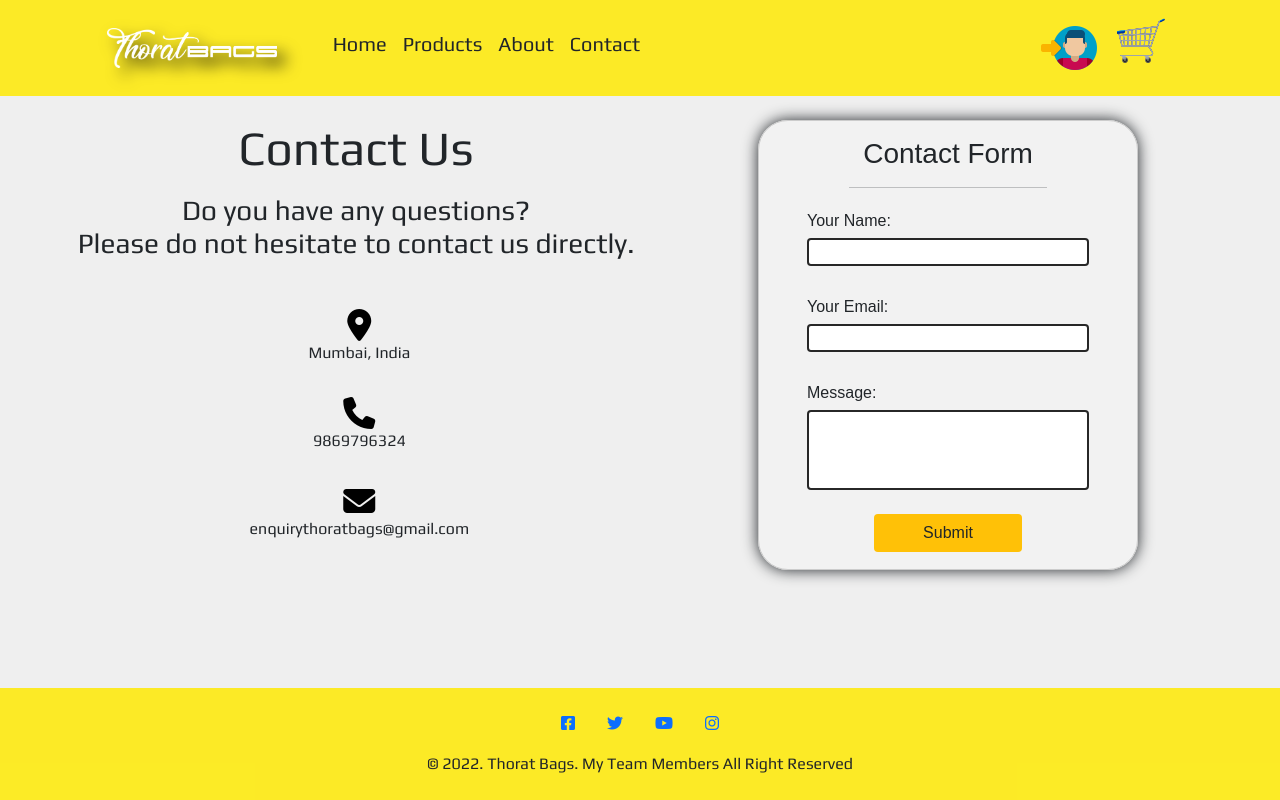
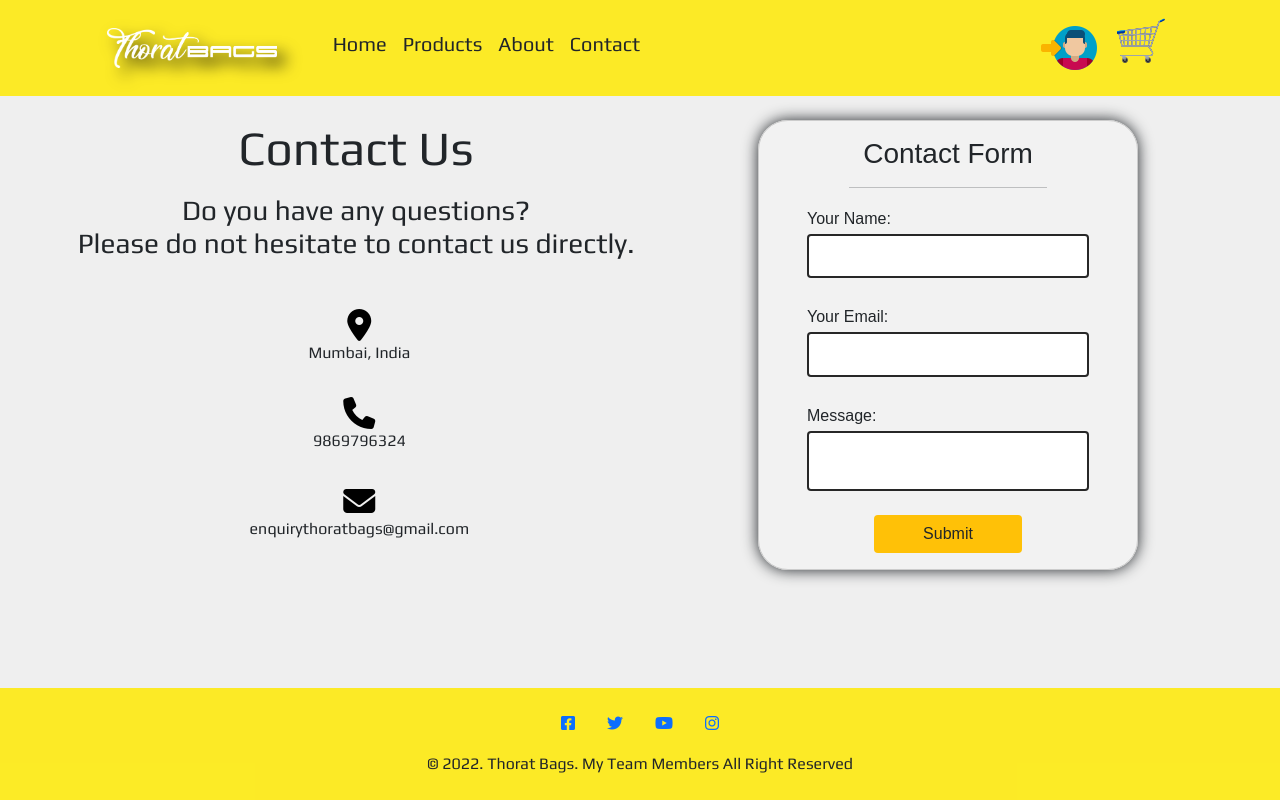
Before and after one commit to sidmadke/EBAGS, a React (Create React App) app: page /contact in a window 1280 px wide. Built offline with nearby package versions, Linux system fonts and the light colour scheme; a web font is replaced by a local one.

Commit message:
font changed

```diff
--- a/src/index.css
+++ b/src/index.css
@@ -102,18 +102,18 @@
 
 label{
   /* font-size: 1.2rem; */
-  margin:5px 0;
+  margin:3px 0;
 
 }
 
 
 .form-control{
   border:2px solid rgba(0, 0, 0, 0.84);
-  font-size: 0.5rem;
+  font-size: 1.2rem;
 }
 
 #Message{
-  height:80px;
+  height:60px;
   resize: none;
 }
  /* .btn{
```
